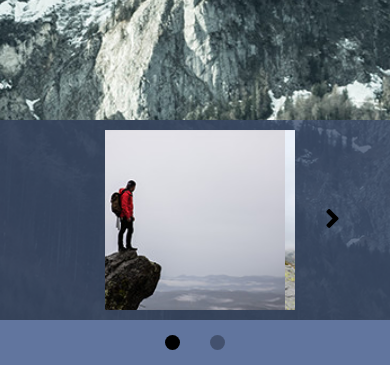
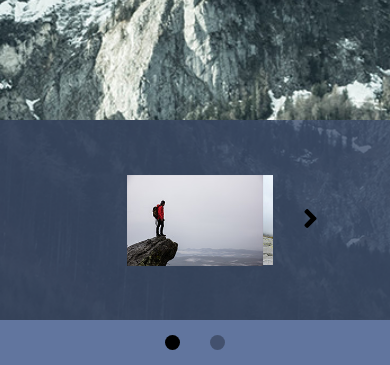
Before and after one commit to SlimBloodworth/PSD_to_Website, a plain HTML site: page index.html in a window 390 px wide. Shown: the part 1200-1565 px from the top of the page. Drawn offline with Linux system fonts and the light colour scheme.

Commit message:
Add responsivness to image carousel and carousel images.

```diff
--- a/styles.css
+++ b/styles.css
@@ -195,6 +195,7 @@ li {
 /*Image Carousel*/
 .carousel__background {
     background-image: url(assets/img/carousel-bkgrnd.png);
+    position:relative;
     background-size: cover;
     background-repeat: no-repeat;
     width: 100%;
@@ -204,15 +205,15 @@ li {
 .carousel {
     position: relative;
     height: 200px;
-    /* width: 40%; */
-    width: 200px;
+    width: 40%;
+    max-width: 250px;
     margin: 0 auto;
   }
 
   .carousel__img {
     width: 100%;
     height:100%;
-    object-fit: cover;
+    object-fit: contain;
   }
 
   .carousel__track-container {
```
